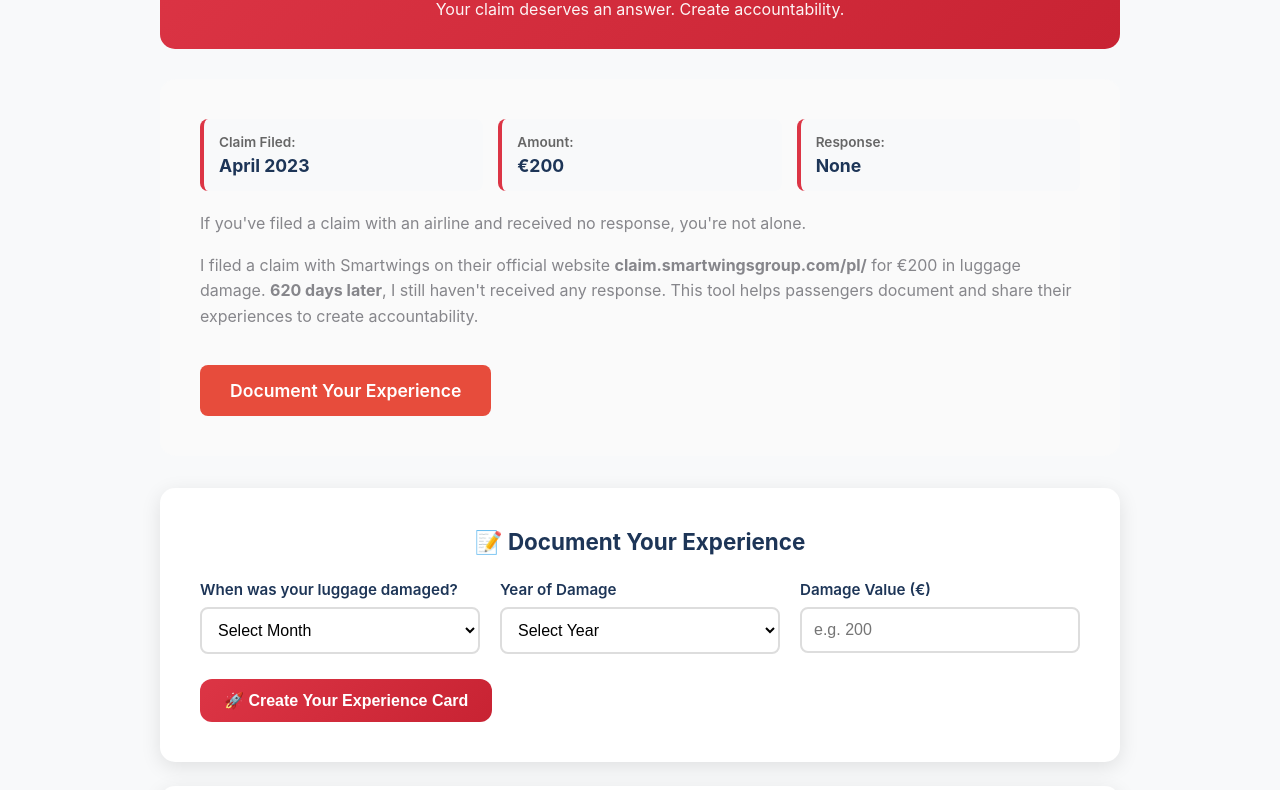
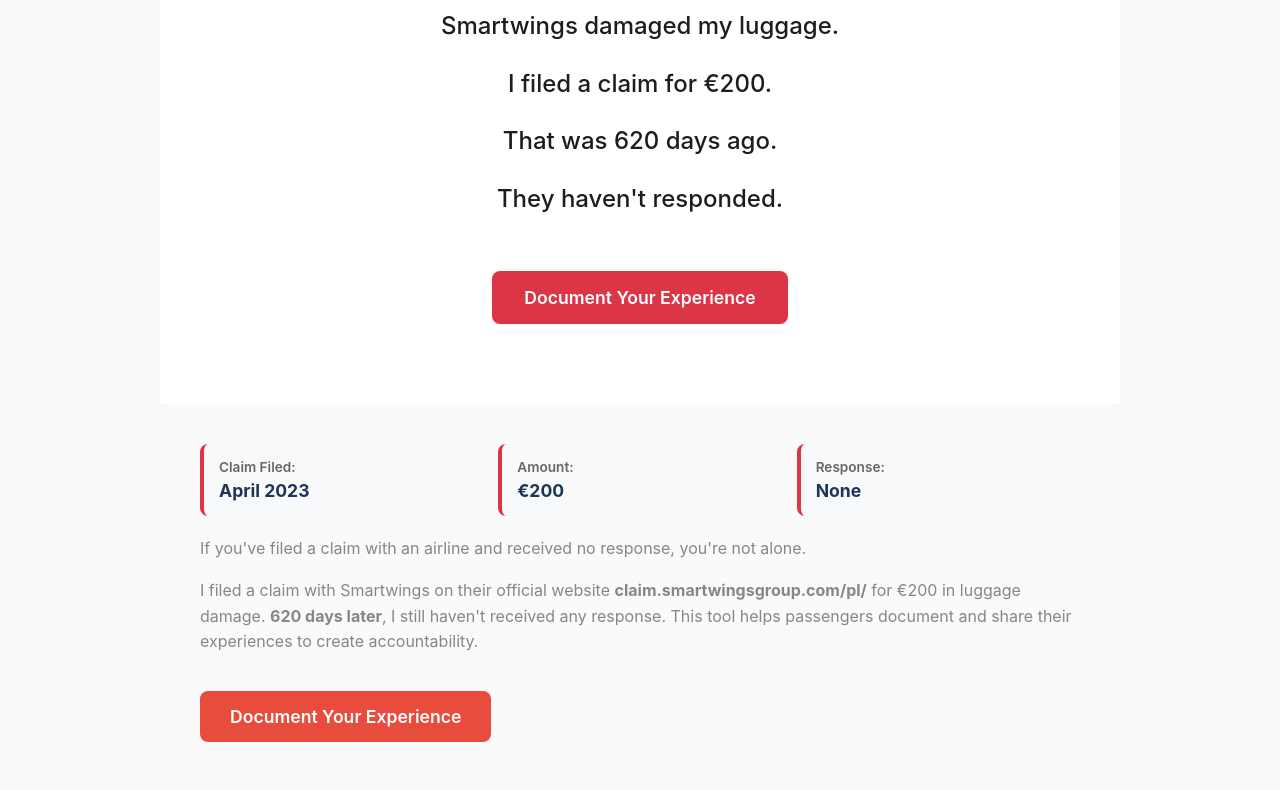
Before and after one commit to airlineclaimtracker/airline-claims-tracker, a plain HTML site: page index.html in a window 1280 px wide. Shown: the part 181-971 px from the top of the page. Drawn offline with nearby package versions, Linux system fonts and the light colour scheme.

Commit message:
Update index.html

```diff
--- a/index.html
+++ b/index.html
@@ -838,6 +838,42 @@
     margin-bottom: 20px;
     font-size: 1rem;
 }
+    .hero-simple {
+    padding: 80px 20px;
+    background: white;
+    text-align: center;
+}
+
+.statement {
+    max-width: 600px;
+    margin: 0 auto;
+}
+
+.statement-line {
+    font-size: 1.5rem;
+    font-weight: 500;
+    color: #1d1d1f;
+    margin-bottom: 1.5rem;
+    line-height: 1.4;
+}
+
+.statement-cta {
+    display: inline-block;
+    background: var(--primary-red);
+    color: white;
+    padding: 16px 32px;
+    border-radius: 8px;
+    text-decoration: none;
+    font-weight: 600;
+    font-size: 1.1rem;
+    margin-top: 2rem;
+    transition: background 0.2s ease;
+}
+
+.statement-cta:hover {
+    background: #c02833;
+    transform: translateY(-1px);
+}
     </style>
 </head>
 <body>
@@ -856,10 +892,15 @@
 
     <div class="content-section">
 <!-- Hero Section -->
-<div class="header" id="story">
-    <h1>Smartwings: 620 Days, €200, Zero Response</h1>
-    <p>Your claim deserves an answer. Create accountability.</p>
-</div>
+<section class="hero-simple">
+    <div class="statement">
+        <p class="statement-line">Smartwings damaged my luggage.</p>
+        <p class="statement-line">I filed a claim for €200.</p>
+        <p class="statement-line">That was 620 days ago.</p>
+        <p class="statement-line">They haven't responded.</p>
+        <a href="#create" class="statement-cta">Document Your Experience</a>
+    </div>
+</section>
 <!-- Personal Story Section -->
 <div class="story-section-compact">
     <div class="claim-facts">
```
